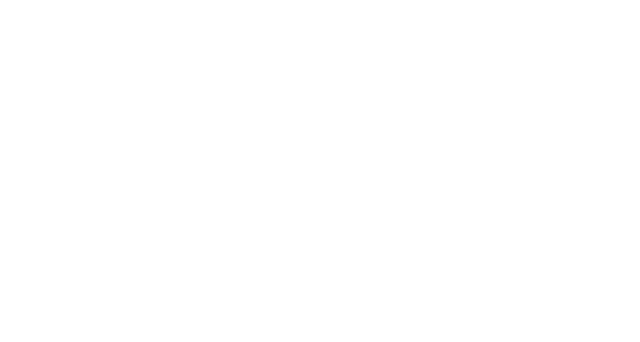
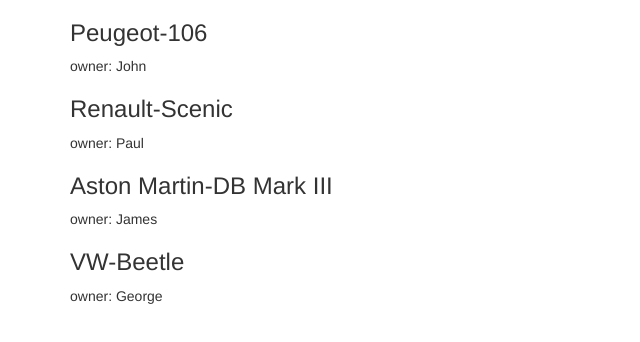
Before and after one commit to lm4649/redux-router-garage, a React app: page / in a window 1280 px wide. Shown: the top 342 px of the page, without its empty margins (0-640 px from the left). Built offline with nearby package versions, Linux system fonts and the light colour scheme; no server answers.

Commit message:
created cars index route container action reducer

```diff
--- a/assets/stylesheets/application.scss
+++ b/assets/stylesheets/application.scss
@@ -1,4 +1,9 @@
 .app {
   margin-top: 20px;
   margin-bottom: 20px;
+  .car-list {
+    .car-item {
+
+    }
+  }
 }
--- a/src/actions/index.js
+++ b/src/actions/index.js
@@ -1 +1,12 @@
-// TODO: add and export your own actions
+const FETCH_CARS = 'FETCH_CARS';
+const URL = 'https://wagon-garage-api.herokuapp.com/';
+const API_KEY = 'garage4649';
+
+export function fetchCars() {
+  const promise = fetch(`${URL}${API_KEY}/cars`).then(r => r.json());
+
+  return {
+    type: FETCH_CARS,
+    payload: promise
+  };
+}
--- /dev/null
+++ b/src/containers/cars_index.jsx
@@ -0,0 +1,40 @@
+import React, { Component } from 'react';
+import { connect } from 'react-redux';
+import { bindActionCreators } from 'redux';
+import { fetchCars } from '../actions/index';
+
+class CarsIndex extends Component {
+  componentDidMount() {
+    this.props.fetchCars();
+  }
+
+
+  renderCars = () => {
+    return this.props.cars.map((car) => {
+      return (
+        <div className="car-item" key={car.id}>
+          <h3>{car.brand}-{car.model}</h3>
+          <p>owner: {car.owner}</p>
+        </div>);
+    });
+  }
+
+  render() {
+    return (
+      <div className="car-list">
+        { this.renderCars() }
+      </div>
+    );
+  }
+}
+
+function mapStateToProps(state) {
+  return { cars: state.cars };
+}
+
+function mapDispatchToProps(dispatch) {
+  return bindActionCreators({ fetchCars }, dispatch);
+}
+
+
+export default connect(mapStateToProps, mapDispatchToProps)(CarsIndex);
--- a/src/index.jsx
+++ b/src/index.jsx
@@ -8,19 +8,30 @@
 import { createHistory as history } from 'history';
 
 import '../assets/stylesheets/application.scss';
+import carsReducer from './reducers/cars_reducer';
+import CarsIndex from './containers/cars_index';
 
 const reducers = combineReducers({
-  // key: reducer
+  cars: carsReducer
 });
+
+const initialState = {
+  cars: [
+    { id: 1, brand: 'Peugeot', model: '106', owner: 'John', plate: 'WOB-ED-42' },
+    { id: 2, brand: 'Renault', model: 'Scenic', owner: 'Paul', plate: 'AAA-12-BC' },
+    { id: 3, brand: 'Aston Martin', model: 'DB Mark III', owner: 'James', plate: '418-ED-94' },
+    { id: 4, brand: 'VW', model: 'Beetle', owner: 'George', plate: '1234-XD-75' }
+  ]
+};
 
 const middlewares = applyMiddleware(reduxPromise, logger);
 
 // render an instance of the component in the DOM
 ReactDOM.render(
-  <Provider store={createStore(reducers, {}, middlewares)}>
+  <Provider store={createStore(reducers, initialState, middlewares)}>
     <Router history={history}>
       <Switch>
-        TODO
+        <Route path="/" exact component={CarsIndex} />
       </Switch>
     </Router>
   </Provider>,
--- /dev/null
+++ b/src/reducers/cars_reducer.js
@@ -0,0 +1,10 @@
+import { FETCH_CARS } from '../actions';
+
+export default function(state = [], action) {
+  switch (action.type) {
+    case FETCH_CARS:
+      return action.payload;
+    default:
+      return state;
+  }
+}
```
